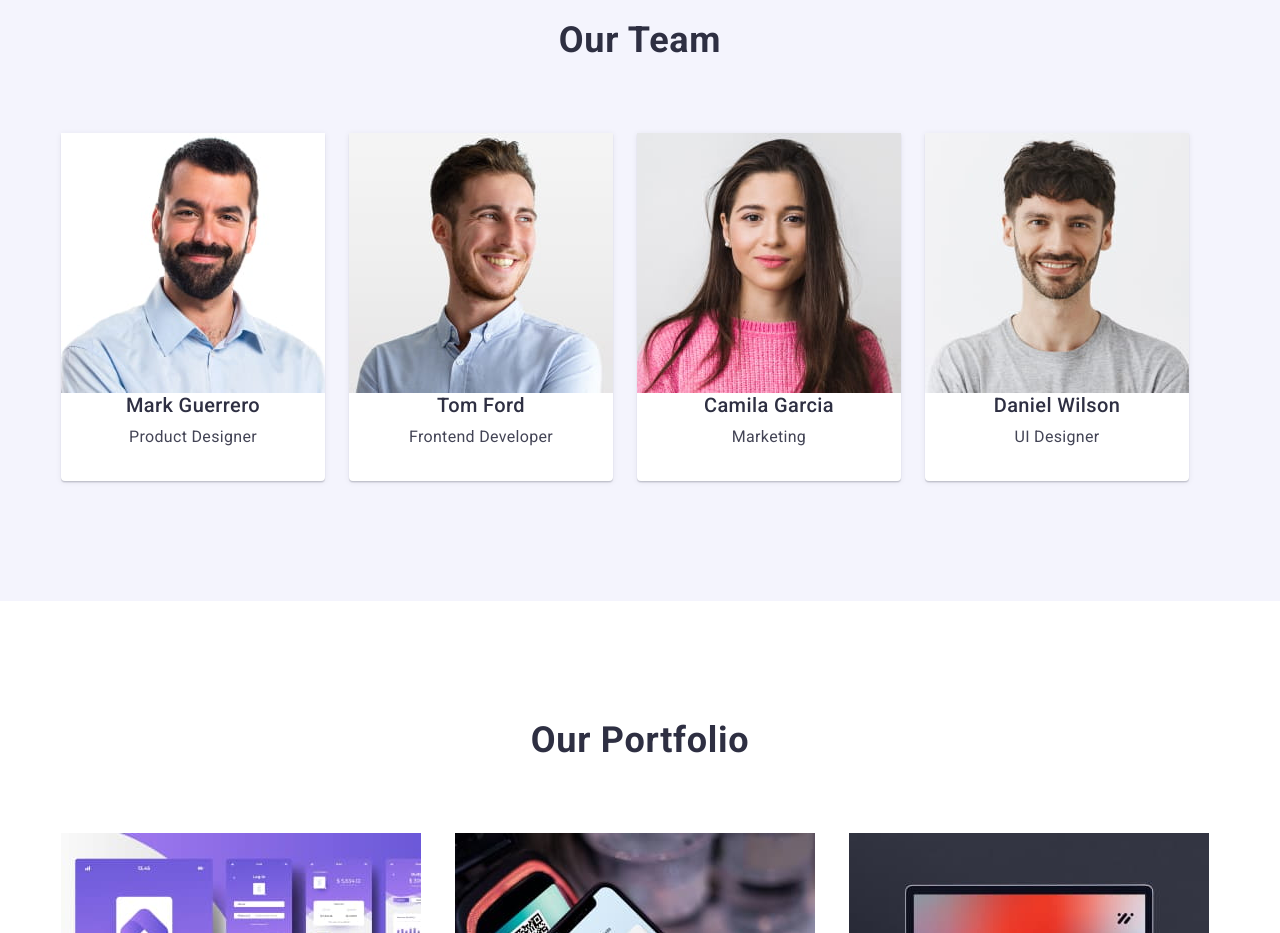
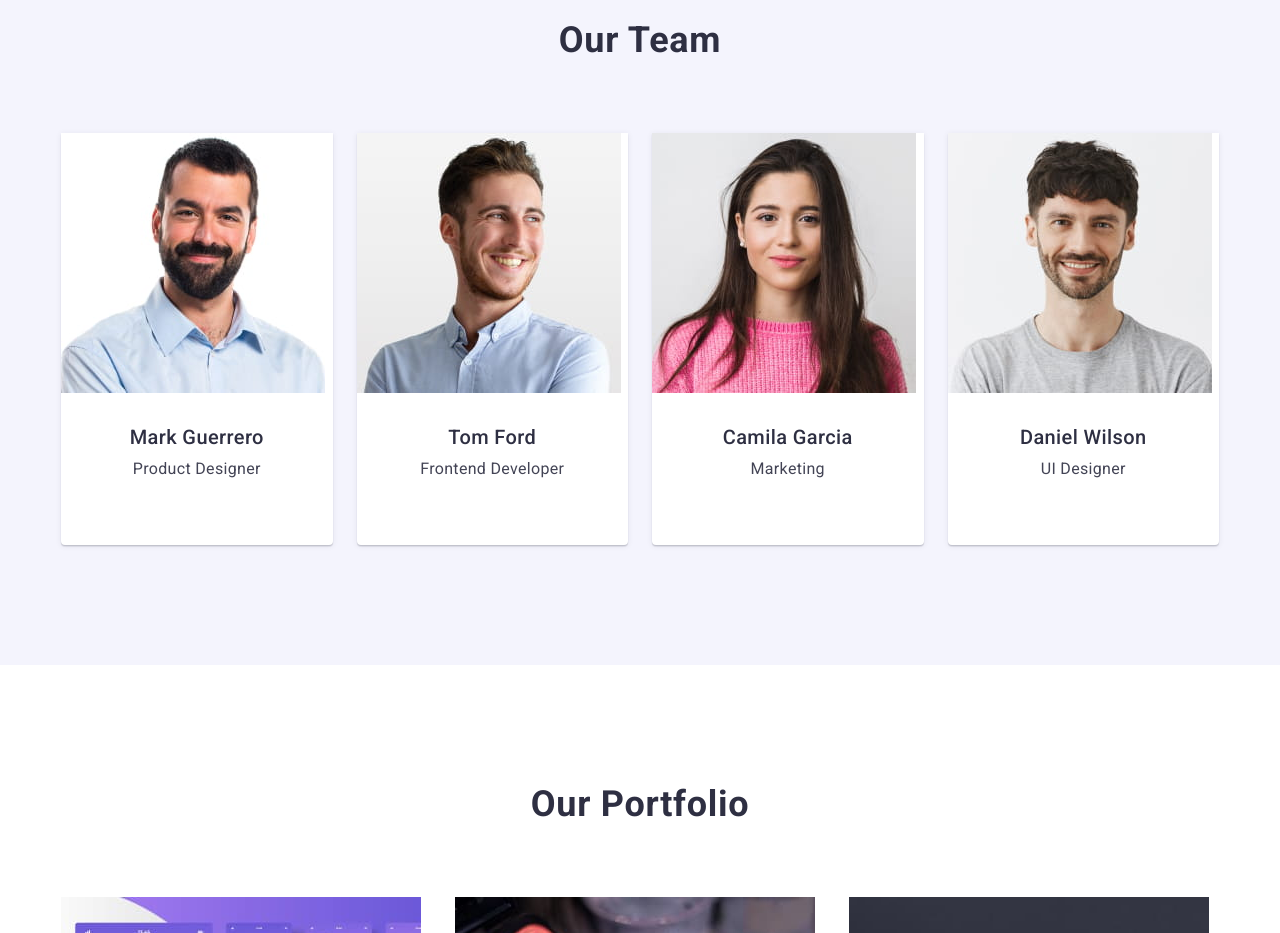
Before and after one commit to Liza-onishchenko/goit-markup-hw-03-, a plain HTML site: page index.html in a window 1280 px wide. Shown: the part 1620-2553 px from the top of the page. Drawn offline with nearby package versions, Linux system fonts and the light colour scheme.

Commit message:
goit-markup-hw-03-

```diff
--- a/css/style.css
+++ b/css/style.css
@@ -236,6 +236,7 @@ padding-bottom: 292px;
 .section-list {
     display: flex;
     column-gap: 24px;
+    gap: 24px;
 
 }
 
@@ -272,7 +273,12 @@ padding-bottom: 292px;
     width: 264px;
     border-radius: 0 0 4px 4px;
     padding: 0px 0px 32px 0px;
+    width: calc((100% - 72px) / 4);
     box-shadow: 0 2px 1px 0 rgba(46, 47, 66, 0.08), 0 1px 1px 0 rgba(46, 47, 66, 0.16), 0 1px 6px 0 rgba(46, 47, 66, 0.08);
+}
+
+.team-information {
+    padding: 32px 0;
 }
 
 /* ============ Portfolio  ============ */
--- a/index.html
+++ b/index.html
@@ -93,33 +93,40 @@
                      alt="Mark Guerrero avatar"
                      width="264"
                      height="260" />
-                    <h3 class="team-list-title">Mark Guerrero</h3>
+                     <div class="team-information">
+                      <h3 class="team-list-title">Mark Guerrero</h3>
                     <p class="team-list-text">Product Designer</p>
-
+                     </div>
                 </li>
                 <li class="section-list-item">
                     <img class="team-list-img" src="./images/tom-ford.jpg"
                      alt="Tom Ford avatar"
                      width="264"
                      height="260" />
-                    <h3 class="team-list-title">Tom Ford</h3>
+                     <div class="team-information">
+                      <h3 class="team-list-title">Tom Ford</h3>
                     <p class="team-list-text">Frontend Developer</p>
+                     </div>
                 </li>
                 <li class="section-list-item">
                     <img class="team-list-img" src="./images/camila-garcia.jpg"
                      alt="Camila Garcia avatar"
                      width="264"
                      height="260" />
-                    <h3 class="team-list-title">Camila Garcia</h3>
+                     <div class="team-information">
+                      <h3 class="team-list-title">Camila Garcia</h3>
                     <p class="team-list-text">Marketing</p>
+                     </div>
                 </li>
                 <li class="section-list-item">
                     <img class="team-list-img" src="./images/daniel-wilson.jpg"
                      alt="Daniel Wilson avatar"
                      width="264"
                      height="260" />
-                    <h3 class="team-list-title">Daniel Wilson</h3>
+                     <div class="team-information">
+                      <h3 class="team-list-title">Daniel Wilson</h3>
                     <p class="team-list-text">UI Designer</p>
+                     </div>
                 </li>
             </ul>
             </div>
```
